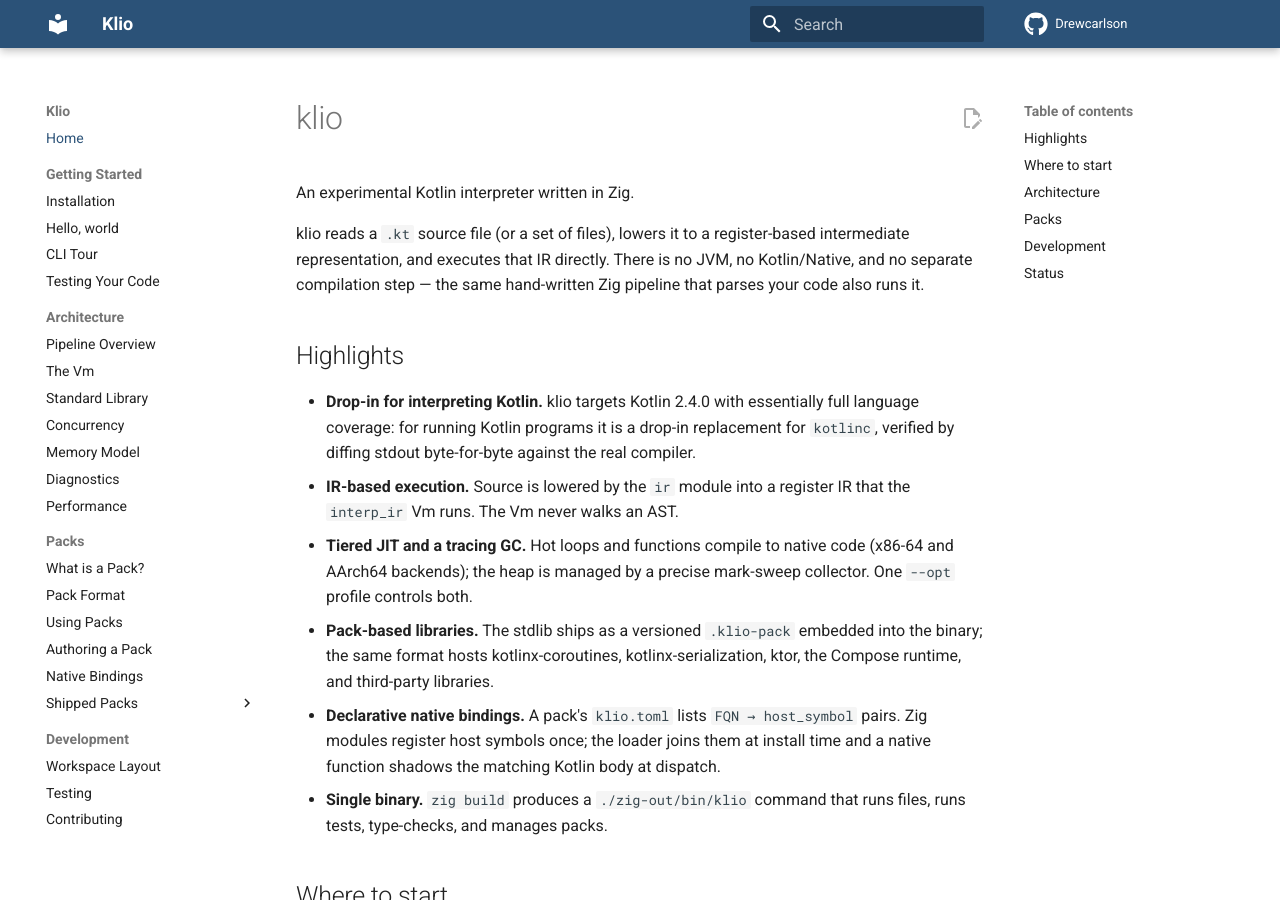
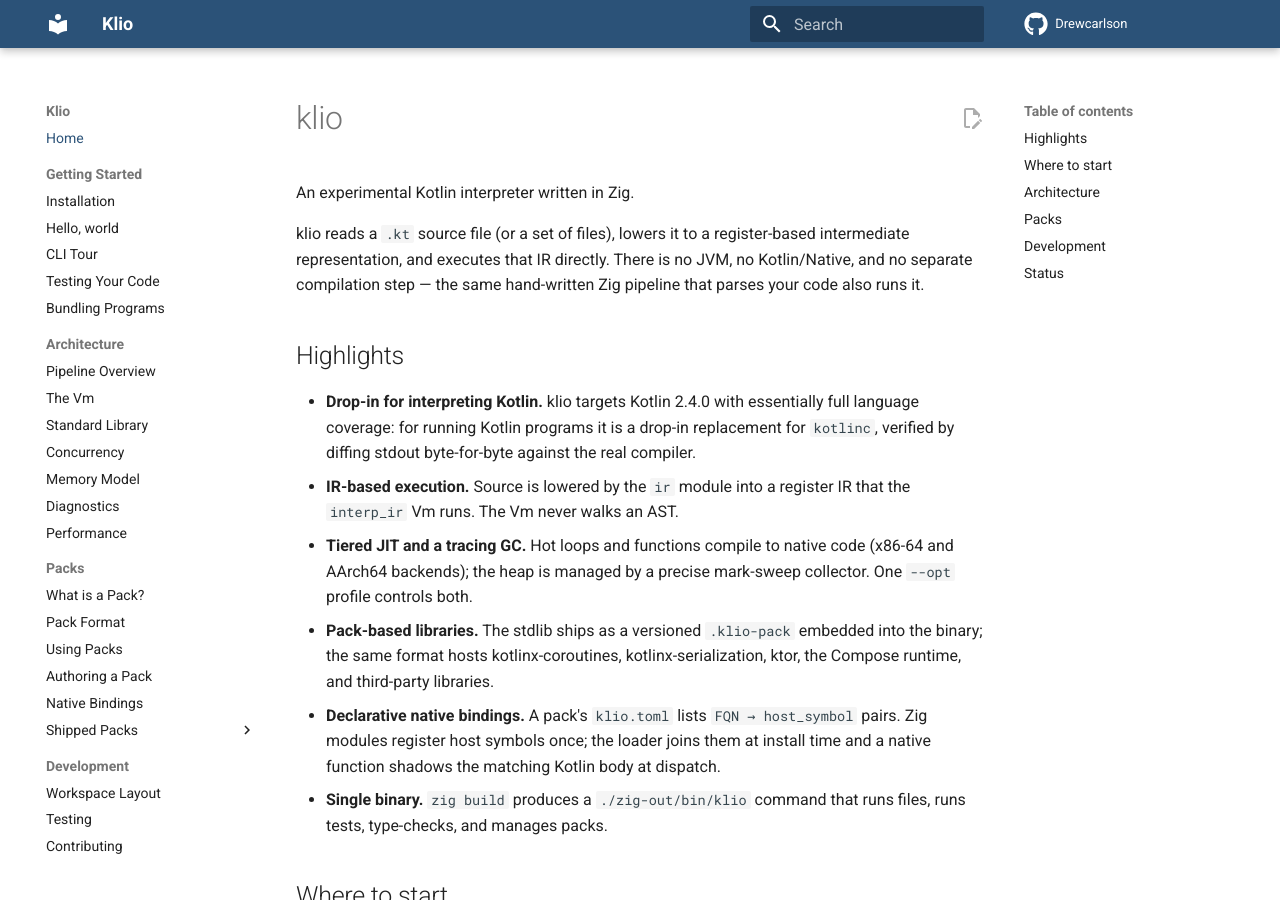
Before and after one commit to DrewCarlson/klio, an MkDocs documentation site: the page built from docs/index.md, in a window 1280 px wide and 900 px high. Built offline with MkDocs 1.6.1 and Material for MkDocs 9.7.7, drawn with Linux system fonts in a browser that asks for light colours; the version menu is left out.

Commit message:
docs: register the bundle guide in the site nav

```diff
--- a/mkdocs.yml
+++ b/mkdocs.yml
@@ -59,6 +59,7 @@
     - Hello, world: getting-started/hello-world.md
     - CLI Tour: getting-started/cli.md
     - Testing Your Code: testing.md
+    - Bundling Programs: BUNDLE.md
   - Architecture:
     - Pipeline Overview: architecture/pipeline.md
     - The Vm: architecture/interpreter.md
```
